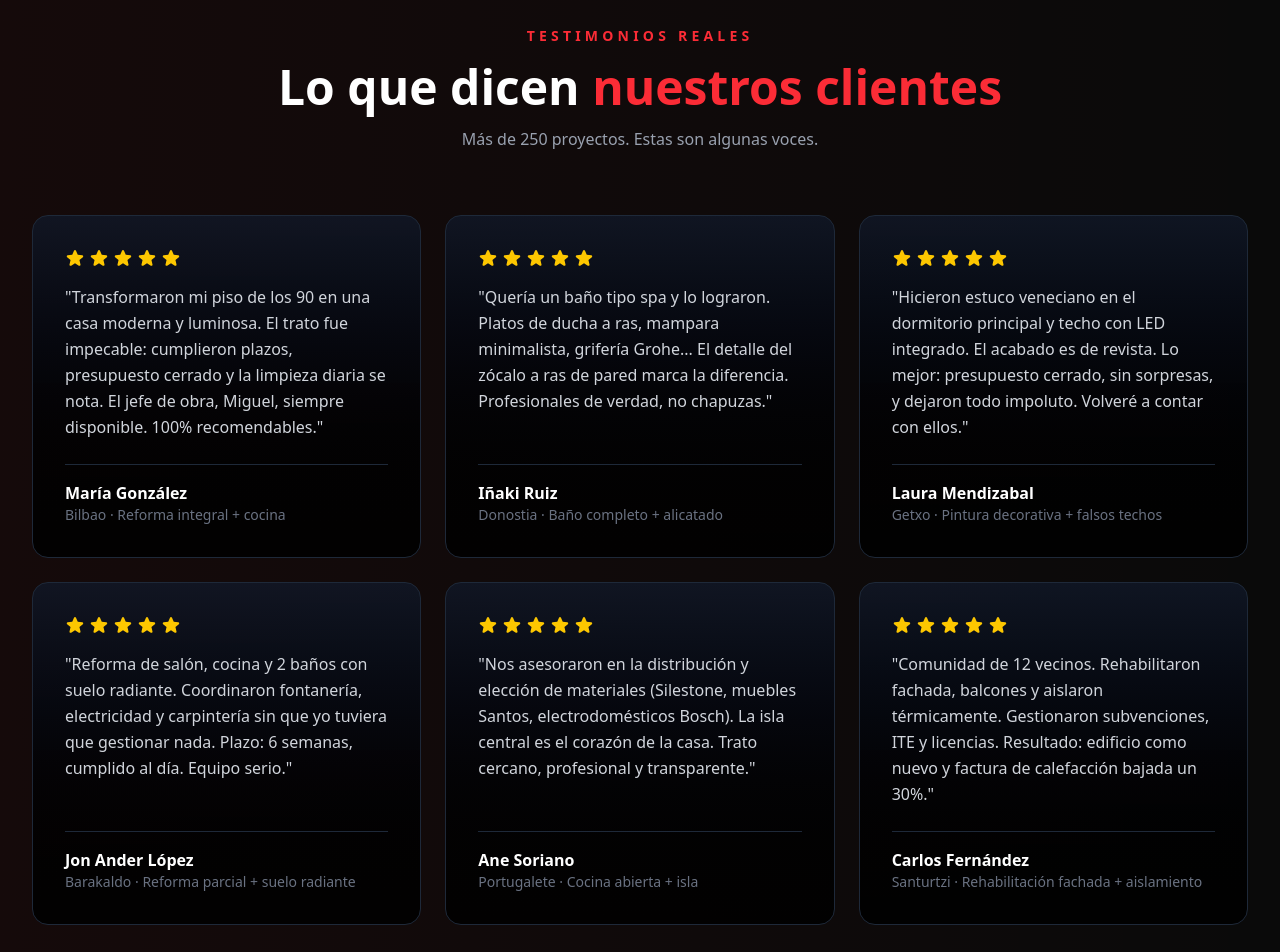
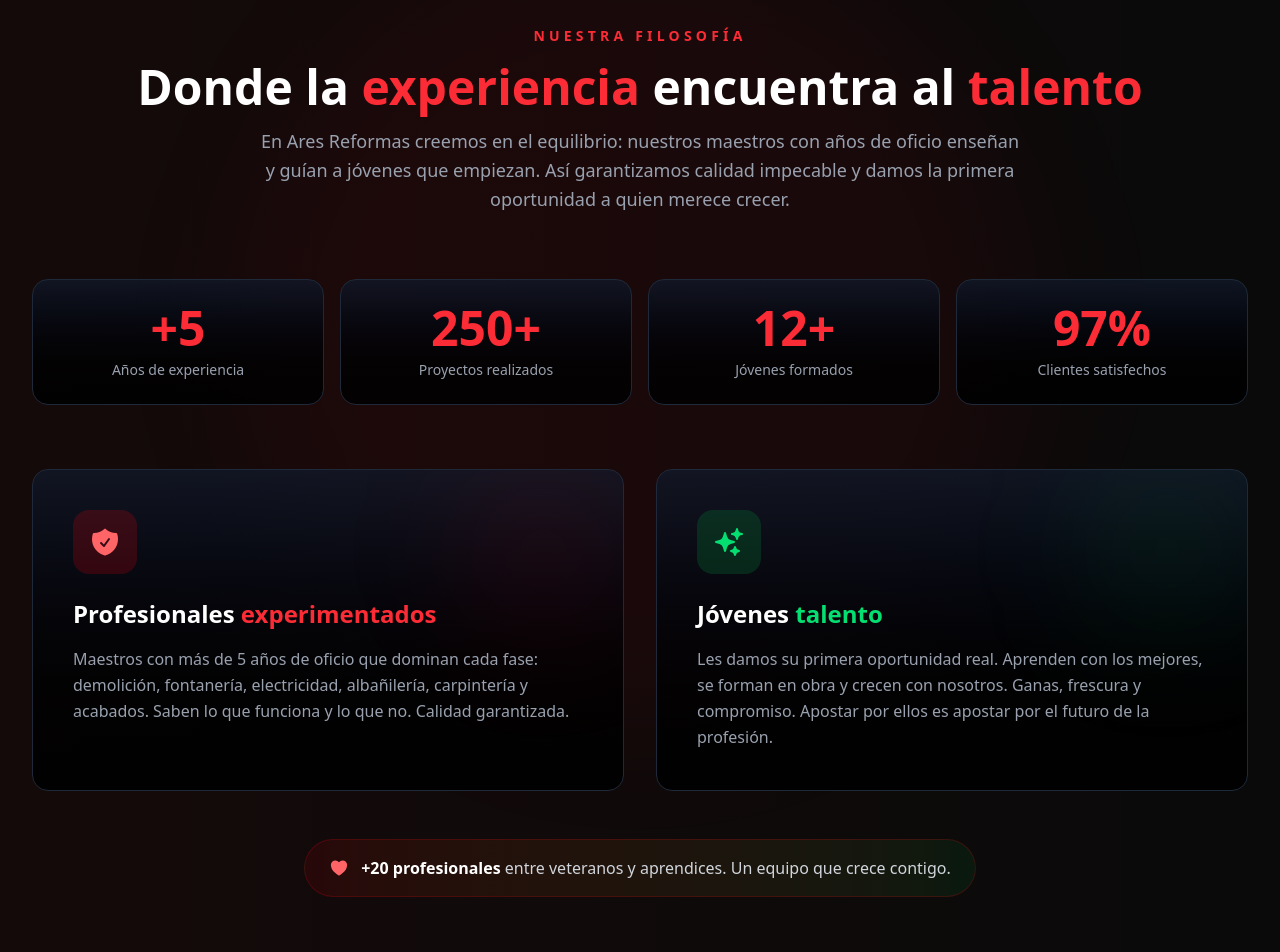
Before and after one commit to santos878/Ares-reformas, a Next.js app: page /nosotros in a window 1280 px wide. Shown: the part 1540-2492 px from the top of the page. Built offline with nearby package versions, Linux system fonts and the light colour scheme.

Commit message:
feat: replace testimonials with experience + young talent section, remove CTA

```diff
--- a/src/app/nosotros/page.tsx
+++ b/src/app/nosotros/page.tsx
@@ -195,66 +195,112 @@ export default function NosotrosPage() {
         </div>
       </section>
 
-      {/* Testimonials */}
-      <section className="relative py-24">
+      {/* Experiencia + Talento Joven */}
+      <section className="relative py-24 overflow-hidden">
         <div className="absolute inset-0 bg-gradient-to-r from-red-600/5 to-transparent" />
+        <div className="absolute top-0 left-1/2 -translate-x-1/2 w-[800px] h-[800px] bg-red-600/5 rounded-full blur-3xl" />
         <div className="relative max-w-7xl mx-auto px-4 sm:px-6 lg:px-8">
           <AnimatedSection className="text-center mb-16">
             <span className="text-red-500 font-semibold tracking-[0.3em] uppercase text-sm">
-              Testimonios reales
+              Nuestra filosofía
             </span>
             <h2 className="text-4xl sm:text-5xl font-black text-white mt-4">
-              Lo que dicen <span className="text-red-500">nuestros clientes</span>
+              Donde la <span className="text-red-500">experiencia</span> encuentra al <span className="text-red-500">talento</span>
             </h2>
-            <p className="text-gray-400 mt-4 max-w-2xl mx-auto">
-              Más de 250 proyectos. Estas son algunas voces.
+            <p className="text-gray-400 text-lg mt-4 max-w-3xl mx-auto leading-relaxed">
+              En Ares Reformas creemos en el equilibrio: nuestros maestros con años de oficio
+              enseñan y guían a jóvenes que empiezan. Así garantizamos calidad impecable
+              y damos la primera oportunidad a quien merece crecer.
             </p>
           </AnimatedSection>
 
-          <div className="grid grid-cols-1 md:grid-cols-2 lg:grid-cols-3 gap-6">
-            {testimonials.map((testimonial, i) => (
-              <AnimatedSection key={testimonial.name} delay={i * 0.08} variant="up">
-                <motion.article
-                  whileHover={{ y: -6 }}
-                  onMouseEnter={() => Sound.play("hover")}
-                  className="h-full p-8 rounded-2xl bg-gradient-to-b from-gray-900/80 to-black/90 border border-gray-800 hover:border-red-600/30 transition-all duration-500 flex flex-col"
-                >
-                  <div className="flex items-center gap-1 mb-4">
-                    {Array.from({ length: testimonial.rating }).map((_, idx) => (
-                      <HiStar key={idx} className="text-yellow-400" size={20} />
-                    ))}
+          {/* Stats Row */}
+          <AnimatedSection className="grid grid-cols-2 lg:grid-cols-4 gap-4 mb-16">
+            {[
+              { number: "+5", label: "Años de experiencia" },
+              { number: "250+", label: "Proyectos realizados" },
+              { number: "12+", label: "Jóvenes formados" },
+              { number: "97%", label: "Clientes satisfechos" },
+            ].map((stat, i) => (
+              <motion.div
+                key={stat.label}
+                initial={{ opacity: 0, y: 20 }}
+                animate={{ opacity: 1, y: 0 }}
+                transition={{ delay: i * 0.1 }}
+                onMouseEnter={() => Sound.play("hover")}
+                className="group text-center p-6 rounded-2xl bg-gradient-to-b from-gray-900/80 to-black/90 border border-gray-800 hover:border-red-600/50 transition-all duration-300"
+              >
+                <p className="text-4xl sm:text-5xl font-black text-red-500 group-hover:scale-110 transition-transform">
+                  {stat.number}
+                </p>
+                <p className="text-gray-400 text-sm mt-2">{stat.label}</p>
+              </motion.div>
+            ))}
+          </AnimatedSection>
+
+          {/* Two Cards */}
+          <div className="grid grid-cols-1 md:grid-cols-2 gap-8">
+            <AnimatedSection delay={0.1} variant="up">
+              <motion.article
+                whileHover={{ y: -8 }}
+                onMouseEnter={() => Sound.play("hover")}
+                className="group relative h-full p-8 sm:p-10 rounded-2xl bg-gradient-to-b from-gray-900/80 to-black/90 border border-gray-800 hover:border-red-600/50 transition-all duration-500 overflow-hidden"
+              >
+                <div className="absolute top-0 right-0 w-40 h-40 bg-red-600/10 rounded-full blur-3xl" />
+                <div className="relative z-10">
+                  <div className="w-16 h-16 bg-red-600/20 rounded-2xl flex items-center justify-center mb-6 text-red-400 group-hover:bg-red-600 group-hover:text-white transition-all duration-300">
+                    <HiShieldCheck size={32} />
                   </div>
-                  <p className="text-gray-300 leading-relaxed mb-6 flex-1">
-                    "{testimonial.text}"
+                  <h3 className="text-2xl font-black text-white mb-4 group-hover:text-red-400 transition-colors">
+                    Profesionales <span className="text-red-500">experimentados</span>
+                  </h3>
+                  <p className="text-gray-400 leading-relaxed">
+                    Maestros con más de 5 años de oficio que dominan cada fase:
+                    demolición, fontanería, electricidad, albañilería, carpintería y acabados.
+                    Saben lo que funciona y lo que no. Calidad garantizada.
                   </p>
-                  <div className="border-t border-gray-800 pt-4">
-                    <p className="font-bold text-white">{testimonial.name}</p>
-                    <p className="text-gray-500 text-sm">{testimonial.location} · {testimonial.project}</p>
+                </div>
+              </motion.article>
+            </AnimatedSection>
+
+            <AnimatedSection delay={0.2} variant="up">
+              <motion.article
+                whileHover={{ y: -8 }}
+                onMouseEnter={() => Sound.play("hover")}
+                className="group relative h-full p-8 sm:p-10 rounded-2xl bg-gradient-to-b from-gray-900/80 to-black/90 border border-gray-800 hover:border-red-600/50 transition-all duration-500 overflow-hidden"
+              >
+                <div className="absolute top-0 right-0 w-40 h-40 bg-green-600/10 rounded-full blur-3xl" />
+                <div className="relative z-10">
+                  <div className="w-16 h-16 bg-green-600/20 rounded-2xl flex items-center justify-center mb-6 text-green-400 group-hover:bg-green-600 group-hover:text-white transition-all duration-300">
+                    <HiSparkles size={32} />
                   </div>
-                </motion.article>
-              </AnimatedSection>
-            ))}
+                  <h3 className="text-2xl font-black text-white mb-4 group-hover:text-green-400 transition-colors">
+                    Jóvenes <span className="text-green-400">talento</span>
+                  </h3>
+                  <p className="text-gray-400 leading-relaxed">
+                    Les damos su primera oportunidad real. Aprenden con los mejores,
+                    se forman en obra y crecen con nosotros. Ganas, frescura y compromiso.
+                    Apostar por ellos es apostar por el futuro de la profesión.
+                  </p>
+                </div>
+              </motion.article>
+            </AnimatedSection>
           </div>
+
+          {/* Bottom message */}
+          <AnimatedSection delay={0.4} className="mt-12 text-center">
+            <div className="inline-flex items-center gap-3 px-6 py-4 rounded-full bg-gradient-to-r from-red-600/10 to-green-600/10 border border-red-600/20">
+              <HiHeart className="text-red-400 size-5" />
+              <p className="text-gray-300 text-sm sm:text-base">
+                <span className="font-bold text-white">+20 profesionales</span> entre veteranos y aprendices.
+                Un equipo que crece contigo.
+              </p>
+            </div>
+          </AnimatedSection>
         </div>
       </section>
 
-      {/* CTA */}
-      <section className="relative py-24">
-        <div className="absolute inset-0 bg-gradient-to-r from-red-600/10 to-transparent" />
-        <div className="relative max-w-7xl mx-auto px-4 sm:px-6 lg:px-8">
-          <AnimatedSection className="text-center">
-            <h2 className="text-4xl sm:text-5xl font-black text-white mb-6">
-              ¿Empezamos tu proyecto?
-            </h2>
-            <p className="text-gray-400 text-lg max-w-2xl mx-auto mb-8">
-              Presupuesto detallado en 24h. Sin compromiso.
-            </p>
-            <Button size="lg" onClick={() => window.location.href = "/presupuesto"}>
-              Solicitar Presupuesto <HiArrowRight className="ml-2" />
-            </Button>
-          </AnimatedSection>
-        </div>
-      </section>
+      {/* Nationalities */}
     </>
   );
 }
```
